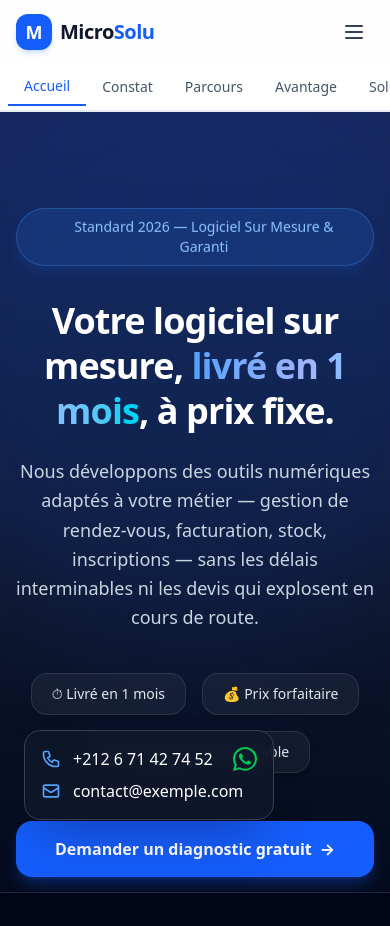
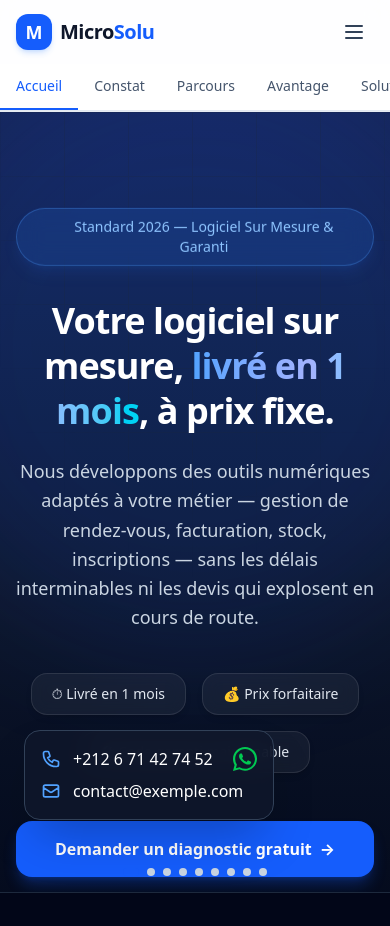
Before and after one commit to amarkarimmed-art/Micro-Solu, a Next.js app in the folder frontend/: page / in a window 390 px wide. Shown: the top 926 px of the page. Built offline with nearby package versions, Linux system fonts and the light colour scheme.

Commit message:
feat: implement horizontal swipe navigation for mobile

```diff
--- a/frontend/src/app/globals.css
+++ b/frontend/src/app/globals.css
@@ -7,7 +7,14 @@
   }
 }
 
-/* Custom 2026 UX/UI Animations & Effects */
+.scrollbar-hide::-webkit-scrollbar {
+  display: none;
+}
+.scrollbar-hide {
+  -ms-overflow-style: none;
+  scrollbar-width: none;
+}
+
 
 @keyframes shimmer {
   0% {
--- a/frontend/src/app/page.tsx
+++ b/frontend/src/app/page.tsx
@@ -9,8 +9,8 @@ import { SubsidiesSection } from "@/components/landing/SubsidiesSection";
 import { WhyUsSection } from "@/components/landing/WhyUsSection";
 import { FAQSection } from "@/components/landing/FAQSection";
 import { FinalCTA } from "@/components/landing/FinalCTA";
+import { useNavigation } from "@/context/NavigationContext";
 import { HorizontalCarousel } from "@/components/layout/HorizontalCarousel";
-import { useNavigation } from "@/context/NavigationContext";
 
 export default function Home() {
   const { activeSection, setActiveSection } = useNavigation();
@@ -32,12 +32,13 @@ export default function Home() {
       {/* Mobile: Carousel */}
       <div className="md:hidden">
         <HorizontalCarousel
-          activeSection={activeSection}
-          onActiveSectionChange={setActiveSection}
+          initialIndex={activeSection}
+          onIndexChange={setActiveSection}
         >
           {sections.map((s, i) => <div key={i} className="h-full">{s.component}</div>)}
         </HorizontalCarousel>
       </div>
+
 
       {/* Desktop: Normal scroll */}
       <div className="hidden md:flex flex-col">
--- a/frontend/src/components/layout/Header.tsx
+++ b/frontend/src/components/layout/Header.tsx
@@ -8,15 +8,17 @@ export function Header() {
   const [isMenuOpen, setIsMenuOpen] = useState(false);
   const { activeSection, setActiveSection } = useNavigation();
 
-  const navLinks = [
-    { href: "#comment-ca-marche", label: "Comment ça marche" },
-    { href: "#nos-solutions", label: "Nos solutions" },
-    { href: "#subventions", label: "Subventions" },
-    { href: "#pourquoi-nous", label: "Pourquoi nous" },
-    { href: "#faq", label: "FAQ" },
+  const sections = [
+    { name: "Accueil" },
+    { name: "Constat" },
+    { name: "Parcours" },
+    { name: "Avantage" },
+    { name: "Solutions" },
+    { name: "Subventions" },
+    { name: "Pourquoi" },
+    { name: "FAQ" },
+    { name: "Contact" },
   ];
-
-  const sectionNames = ["Accueil", "Constat", "Parcours", "Avantage", "Solutions", "Subventions", "Pourquoi nous", "FAQ", "Contact"];
 
   return (
     <header className="sticky top-0 z-50 bg-white/80 backdrop-blur-md border-b border-slate-200/80 transition-all duration-300">
@@ -33,50 +35,43 @@ export function Header() {
 
         {/* Desktop Navigation */}
         <nav className="hidden md:flex items-center gap-6 text-sm font-medium text-slate-600">
-          {navLinks.map((link, i) => (
-            <Link
+          {sections.map((s, i) => (
+            <button
               key={i}
-              href={link.href}
-              className="relative py-1 text-slate-600 hover:text-blue-600 transition-colors duration-200 group"
+              onClick={() => setActiveSection(i)}
+              className={`relative py-1 transition-colors duration-200 ${activeSection === i ? "text-blue-600" : "text-slate-600 hover:text-blue-600"}`}
             >
-              {link.label}
-              <span className="absolute bottom-0 left-0 w-0 h-0.5 bg-blue-600 transition-all duration-300 group-hover:w-full" />
-            </Link>
+              {s.name}
+              <span className={`absolute bottom-0 left-0 h-0.5 bg-blue-600 transition-all duration-300 ${activeSection === i ? "w-full" : "w-0 group-hover:w-full"}`} />
+            </button>
           ))}
         </nav>
 
         {/* Mobile Menu Toggle */}
         <div className="flex items-center">
-          {/* Mobile Hamburger Button */}
           <button
             onClick={() => setIsMenuOpen(!isMenuOpen)}
             type="button"
             className="md:hidden p-2 rounded-xl text-slate-700 hover:text-blue-600 hover:bg-slate-100 transition-colors focus:outline-none focus:ring-2 focus:ring-blue-500/20"
-            aria-expanded={isMenuOpen}
-            aria-label="Toggle navigation menu"
           >
-            {isMenuOpen ? (
-              <svg className="w-6 h-6" fill="none" stroke="currentColor" viewBox="0 0 24 24">
-                <path strokeLinecap="round" strokeLinejoin="round" strokeWidth={2} d="M6 18L18 6M6 6l12 12" />
-              </svg>
-            ) : (
-              <svg className="w-6 h-6" fill="none" stroke="currentColor" viewBox="0 0 24 24">
-                <path strokeLinecap="round" strokeLinejoin="round" strokeWidth={2} d="M4 6h16M4 12h16M4 18h16" />
-              </svg>
-            )}
+            <svg className="w-6 h-6" fill="none" stroke="currentColor" viewBox="0 0 24 24">
+              <path strokeLinecap="round" strokeLinejoin="round" strokeWidth={2} d={isMenuOpen ? "M6 18L18 6M6 6l12 12" : "M4 6h16M4 12h16M4 18h16"} />
+            </svg>
           </button>
         </div>
       </div>
 
-      {/* Mobile Tabs */}
-      <div className="md:hidden flex items-center overflow-x-auto hide-scrollbar border-b border-slate-200/80 bg-white/95 px-2 py-1">
-        {sectionNames.map((name, i) => (
+      {/* Mobile Tab Navigation */}
+      <div className="md:hidden overflow-x-auto flex border-b border-slate-200 bg-white/95 backdrop-blur-md scrollbar-hide">
+        {sections.map((s, i) => (
           <button
             key={i}
             onClick={() => setActiveSection(i)}
-            className={`whitespace-nowrap px-4 py-2 text-sm font-medium transition-colors ${activeSection === i ? "text-blue-600 border-b-2 border-blue-600" : "text-slate-600"}`}
+            className={`px-4 py-3 text-sm font-medium whitespace-nowrap border-b-2 transition-all ${
+              activeSection === i ? "border-blue-600 text-blue-600" : "border-transparent text-slate-600"
+            }`}
           >
-            {name}
+            {s.name}
           </button>
         ))}
       </div>
--- a/frontend/src/components/layout/HorizontalCarousel.tsx
+++ b/frontend/src/components/layout/HorizontalCarousel.tsx
@@ -2,43 +2,49 @@
 
 import { useRef, useEffect, useState } from "react";
 
-interface Props {
+interface HorizontalCarouselProps {
   children: React.ReactNode[];
-  onActiveSectionChange: (index: number) => void;
-  activeSection: number;
+  onIndexChange?: (index: number) => void;
+  initialIndex?: number;
 }
 
-export function HorizontalCarousel({ children, onActiveSectionChange, activeSection }: Props) {
-  const scrollContainerRef = useRef<HTMLDivElement>(null);
+export function HorizontalCarousel({ children, onIndexChange, initialIndex = 0 }: HorizontalCarouselProps) {
+  const containerRef = useRef<HTMLDivElement>(null);
+  const [activeIndex, setActiveIndex] = useState(initialIndex);
 
-  // Sync scroll position when activeSection changes
   useEffect(() => {
-    if (scrollContainerRef.current) {
-      const container = scrollContainerRef.current;
-      const sectionWidth = container.offsetWidth;
-      container.scrollTo({
-        left: activeSection * sectionWidth,
-        behavior: 'smooth'
-      });
-    }
-  }, [activeSection]);
+    const container = containerRef.current;
+    if (!container) return;
 
-  // Update activeSection on scroll
     const handleScroll = () => {
-    if (scrollContainerRef.current) {
-      const container = scrollContainerRef.current;
       const index = Math.round(container.scrollLeft / container.offsetWidth);
-      if (index !== activeSection) {
-        onActiveSectionChange(index);
-      }
+      if (index !== activeIndex) {
+        setActiveIndex(index);
+        onIndexChange?.(index);
       }
     };
 
+    container.addEventListener("scroll", handleScroll);
+    return () => container.removeEventListener("scroll", handleScroll);
+  }, [activeIndex, onIndexChange]);
+
+  // Expose scroll function to parent if needed via ref
+  useEffect(() => {
+    if (initialIndex !== activeIndex && containerRef.current) {
+        containerRef.current.scrollTo({
+            left: initialIndex * containerRef.current.offsetWidth,
+            behavior: "smooth"
+        });
+        setActiveIndex(initialIndex);
+    }
+  }, [initialIndex]);
+
   return (
+    <div className="relative w-full h-[calc(100vh-64px)] md:h-auto md:overflow-visible">
       <div
-      ref={scrollContainerRef}
-      onScroll={handleScroll}
-      className="flex h-[calc(100vh-64px)] w-full overflow-x-auto snap-x snap-mandatory hide-scrollbar"
+        ref={containerRef}
+        className="flex h-full w-full overflow-x-auto snap-x snap-mandatory scrollbar-hide"
+        style={{ scrollBehavior: "smooth" }}
       >
         {children.map((child, i) => (
           <div key={i} className="min-w-full h-full snap-start overflow-y-auto">
@@ -46,5 +52,18 @@ export function HorizontalCarousel({ children, onActiveSectionChange, activeSect
           </div>
         ))}
       </div>
+
+      {/* Dots indicator */}
+      <div className="absolute bottom-4 left-0 right-0 flex justify-center gap-2 md:hidden">
+        {children.map((_, i) => (
+          <div
+            key={i}
+            className={`w-2 h-2 rounded-full transition-all duration-300 ${
+              i === activeIndex ? "bg-blue-600 w-4" : "bg-slate-300"
+            }`}
+          />
+        ))}
+      </div>
+    </div>
   );
 }
```
Lines whose indentation alone changed are shown as unchanged.
